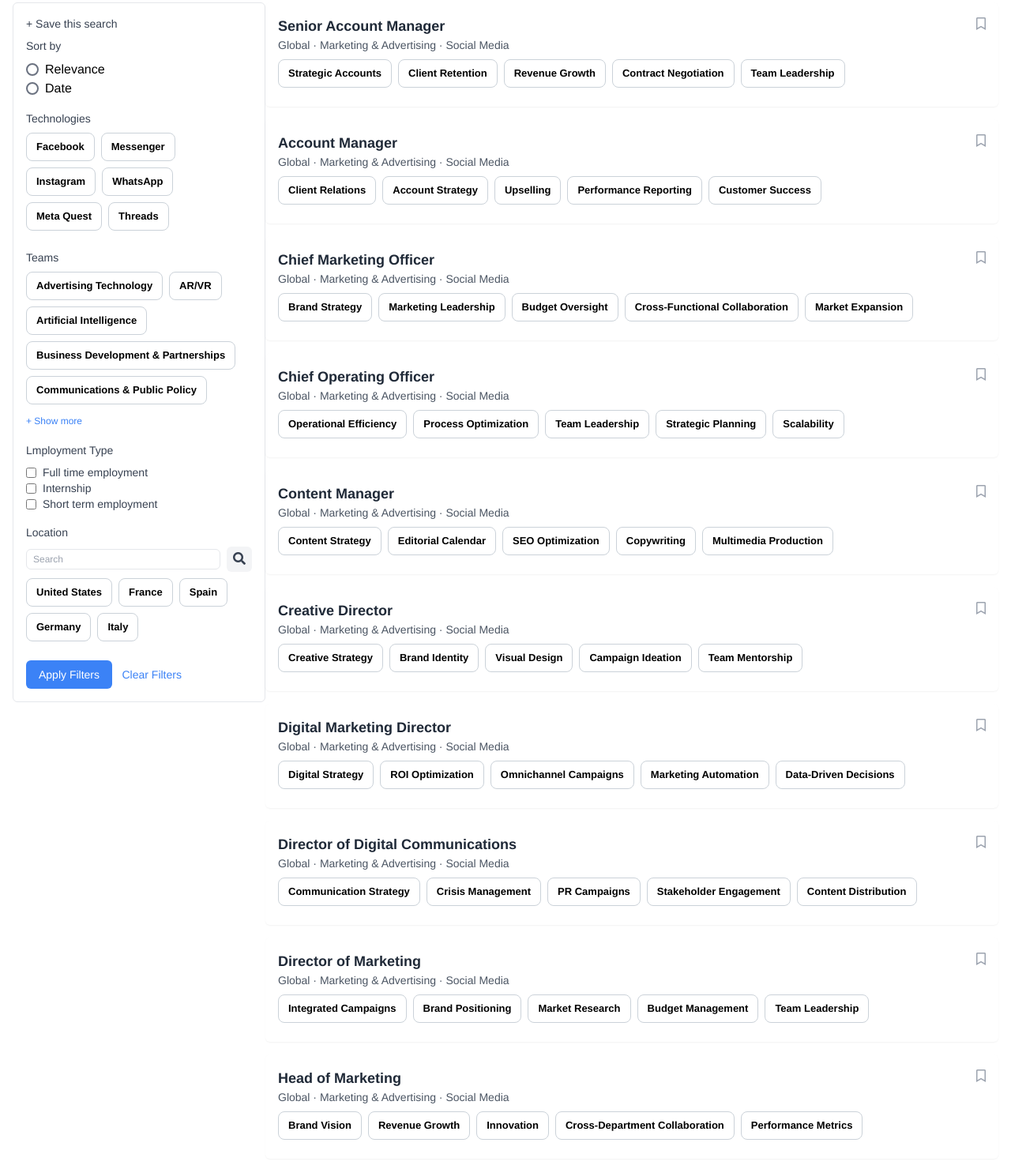
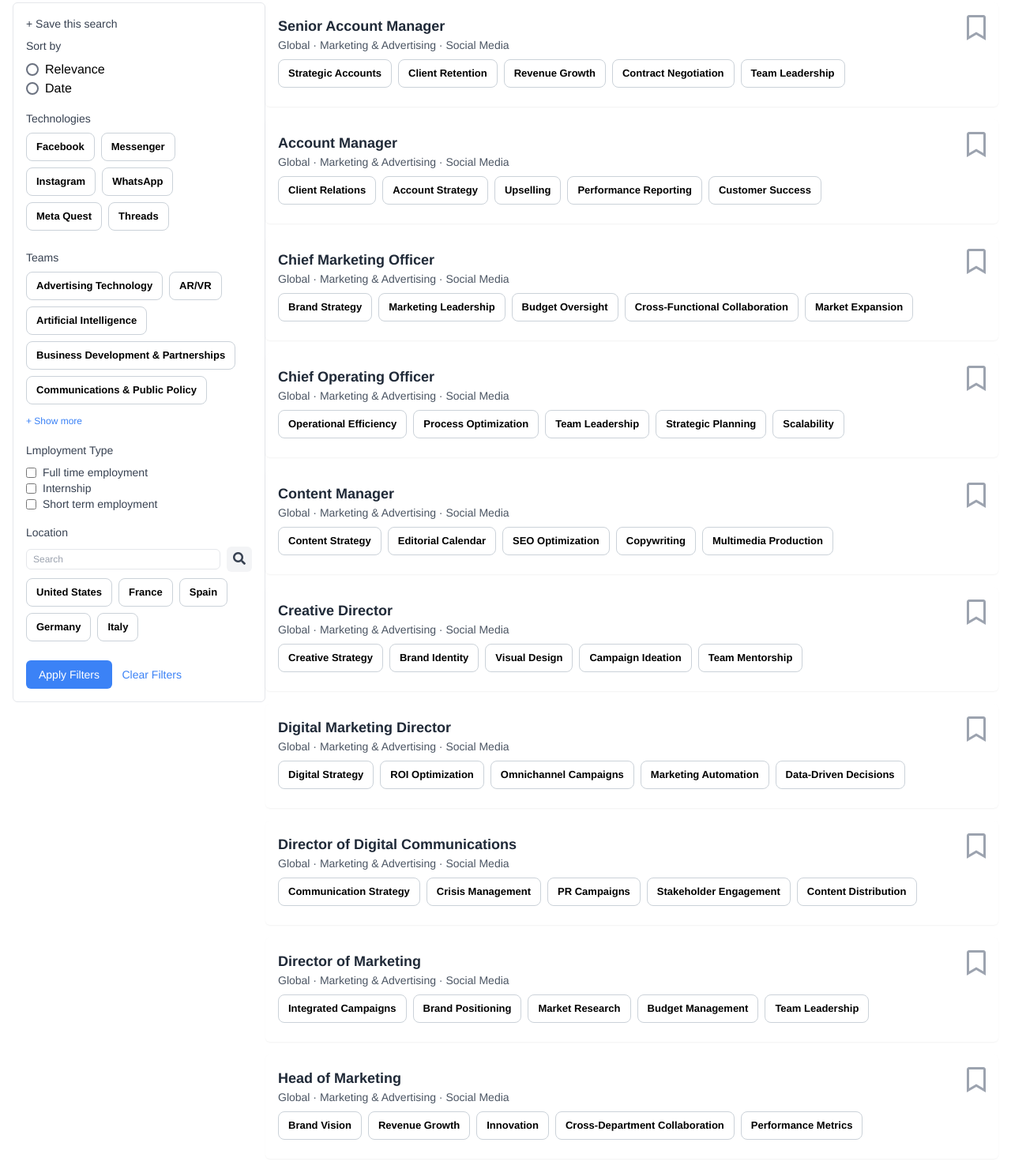
Before and after one commit to huythanh123/newcode-meta, a plain HTML site: page face.html in a window 1280 px wide. Shown: the part 359-1839 px from the top of the page at 79% size. Drawn offline with nearby package versions, Linux system fonts and the light colour scheme.

Commit message:
add website files

```diff
--- a/css/style.css
+++ b/css/style.css
@@ -1,6 +1,6 @@
 body {
-    font-family: 'Optimistic Display', Helvetica, Arial, sans-serif;
-  }
+ font-family: 'Optimistic Display', Helvetica, Arial, sans-serif;
+}
 .header_container {
   max-width: 1200px;
   margin: 0 auto;
@@ -212,3 +212,9 @@ input[type="radio"]:checked + label .cb-radio {
 input[type="radio"]:checked + label .cb-radio::after {
   background-color: #000000; /* Black fill when checked */
 }
+.custom-width{
+  width: 100%;
+}
+.custom-icon-item i{
+font-size: 32px;
+}
--- a/face.html
+++ b/face.html
@@ -256,7 +256,7 @@
                 </div>
             </div>
 
-            <div id="job-listings" class="w-3/4">
+            <div id="job-listings" class="w-3/4 custom-width">
 
 
                 <div class="bg-white rounded-md shadow-sm mb-4">
@@ -283,7 +283,7 @@
                                         Leadership</button>
                                 </div>
                             </div>
-                            <button class="text-gray-400 hover:text-gray-600 focus:outline-none">
+                            <button class="text-gray-400 hover:text-gray-600 focus:outline-none custom-icon-item">
                                 <i class="far fa-bookmark"></i>
                             </button>
                         </div>
@@ -313,7 +313,7 @@
                                         Success</button>
                                 </div>
                             </div>
-                            <button class="text-gray-400 hover:text-gray-600 focus:outline-none">
+                            <button class="text-gray-400 hover:text-gray-600 focus:outline-none custom-icon-item">
                                 <i class="far fa-bookmark"></i>
                             </button>
                         </div>
@@ -344,7 +344,7 @@
                                         Expansion</button>
                                 </div>
                             </div>
-                            <button class="text-gray-400 hover:text-gray-600 focus:outline-none">
+                            <button class="text-gray-400 hover:text-gray-600 focus:outline-none custom-icon-item">
                                 <i class="far fa-bookmark"></i>
                             </button>
                         </div>
@@ -374,7 +374,7 @@
                                         class="bg-gray-100 text-gray-700 rounded-full px-3 py-1 text-xs mr-2 mb-2 hover:bg-gray-200">Scalability</button>
                                 </div>
                             </div>
-                            <button class="text-gray-400 hover:text-gray-600 focus:outline-none">
+                            <button class="text-gray-400 hover:text-gray-600 focus:outline-none custom-icon-item">
                                 <i class="far fa-bookmark"></i>
                             </button>
                         </div>
@@ -404,7 +404,7 @@
                                         Production</button>
                                 </div>
                             </div>
-                            <button class="text-gray-400 hover:text-gray-600 focus:outline-none">
+                            <button class="text-gray-400 hover:text-gray-600 focus:outline-none custom-icon-item">
                                 <i class="far fa-bookmark"></i>
                             </button>
                         </div>
@@ -435,7 +435,7 @@
                                         Mentorship</button>
                                 </div>
                             </div>
-                            <button class="text-gray-400 hover:text-gray-600 focus:outline-none">
+                            <button class="text-gray-400 hover:text-gray-600 focus:outline-none custom-icon-item">
                                 <i class="far fa-bookmark"></i>
                             </button>
                         </div>
@@ -466,7 +466,7 @@
                                         Decisions</button>
                                 </div>
                             </div>
-                            <button class="text-gray-400 hover:text-gray-600 focus:outline-none">
+                            <button class="text-gray-400 hover:text-gray-600 focus:outline-none custom-icon-item">
                                 <i class="far fa-bookmark"></i>
                             </button>
                         </div>
@@ -497,7 +497,7 @@
                                         Distribution</button>
                                 </div>
                             </div>
-                            <button class="text-gray-400 hover:text-gray-600 focus:outline-none">
+                            <button class="text-gray-400 hover:text-gray-600 focus:outline-none custom-icon-item">
                                 <i class="far fa-bookmark"></i>
                             </button>
                         </div>
@@ -528,7 +528,7 @@
                                         Leadership</button>
                                 </div>
                             </div>
-                            <button class="text-gray-400 hover:text-gray-600 focus:outline-none">
+                            <button class="text-gray-400 hover:text-gray-600 focus:outline-none custom-icon-item">
                                 <i class="far fa-bookmark"></i>
                             </button>
                         </div>
@@ -558,7 +558,7 @@
                                         Metrics</button>
                                 </div>
                             </div>
-                            <button class="text-gray-400 hover:text-gray-600 focus:outline-none">
+                            <button class="text-gray-400 hover:text-gray-600 focus:outline-none custom-icon-item">
                                 <i class="far fa-bookmark"></i>
                             </button>
                         </div>
@@ -589,7 +589,7 @@
                                         Response</button>
                                 </div>
                             </div>
-                            <button class="text-gray-400 hover:text-gray-600 focus:outline-none">
+                            <button class="text-gray-400 hover:text-gray-600 focus:outline-none custom-icon-item">
                                 <i class="far fa-bookmark"></i>
                             </button>
                         </div>
@@ -619,7 +619,7 @@
                                         Testing</button>
                                 </div>
                             </div>
-                            <button class="text-gray-400 hover:text-gray-600 focus:outline-none">
+                            <button class="text-gray-400 hover:text-gray-600 focus:outline-none custom-icon-item">
                                 <i class="far fa-bookmark"></i>
                             </button>
                         </div>
```
